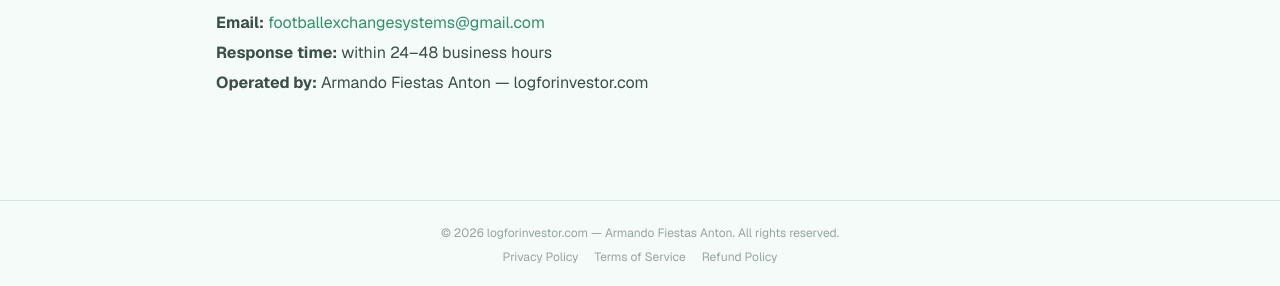
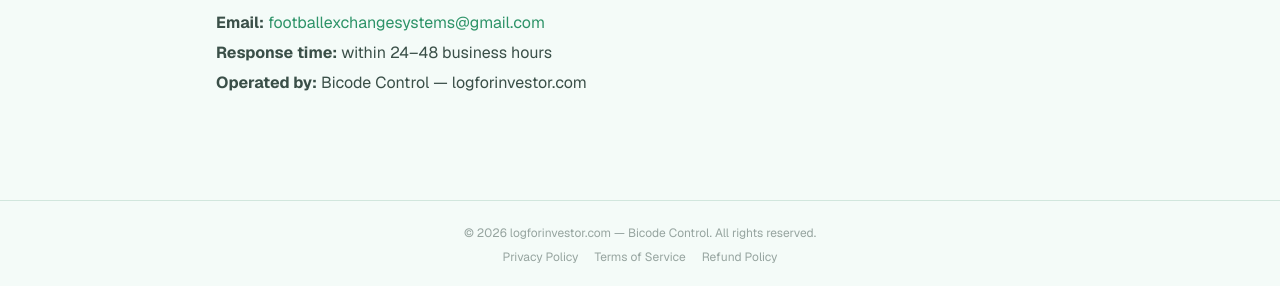
Before and after one commit to aparties/logforinvestorfes, a Next.js app: page /legal/refunds in a window 1280 px wide. Shown: the part 2027-2313 px from the top of the page. Built offline with nearby package versions, Linux system fonts and the light colour scheme; no server answers.

Commit message:
fix: cambiar entidad legal de nombre personal a Bicode Control

```diff
--- a/src/app/legal/layout.tsx
+++ b/src/app/legal/layout.tsx
@@ -45,8 +45,7 @@
       <footer className="border-t border-pch-border mt-auto">
         <div className="max-w-4xl mx-auto px-6 py-6 text-center text-xs text-foreground/40">
           <p>
-            © {new Date().getFullYear()} logforinvestor.com — Armando Fiestas
-            Anton. All rights reserved.
+            © {new Date().getFullYear()} logforinvestor.com — Bicode Control. All rights reserved.
           </p>
           <div className="flex justify-center gap-4 mt-2">
             {legalLinks.map((link) => (
--- a/src/app/legal/privacy/page.tsx
+++ b/src/app/legal/privacy/page.tsx
@@ -6,7 +6,7 @@
 };
 
 const LAST_UPDATED = "June 29, 2025";
-const OWNER = "Armando Fiestas Anton";
+const OWNER = "Bicode Control";
 const EMAIL = "footballexchangesystems@gmail.com";
 const SITE = "logforinvestor.com";
 
--- a/src/app/legal/refunds/page.tsx
+++ b/src/app/legal/refunds/page.tsx
@@ -7,7 +7,7 @@
 };
 
 const LAST_UPDATED = "June 29, 2025";
-const OWNER = "Armando Fiestas Anton";
+const OWNER = "Bicode Control";
 const EMAIL = "footballexchangesystems@gmail.com";
 const SITE = "logforinvestor.com";
 const REFUND_WINDOW_DAYS = 30;
--- a/src/app/legal/terms/page.tsx
+++ b/src/app/legal/terms/page.tsx
@@ -7,7 +7,7 @@
 };
 
 const LAST_UPDATED = "June 29, 2025";
-const OWNER = "Armando Fiestas Anton";
+const OWNER = "Bicode Control";
 const EMAIL = "footballexchangesystems@gmail.com";
 const SITE = "logforinvestor.com";
 
```
